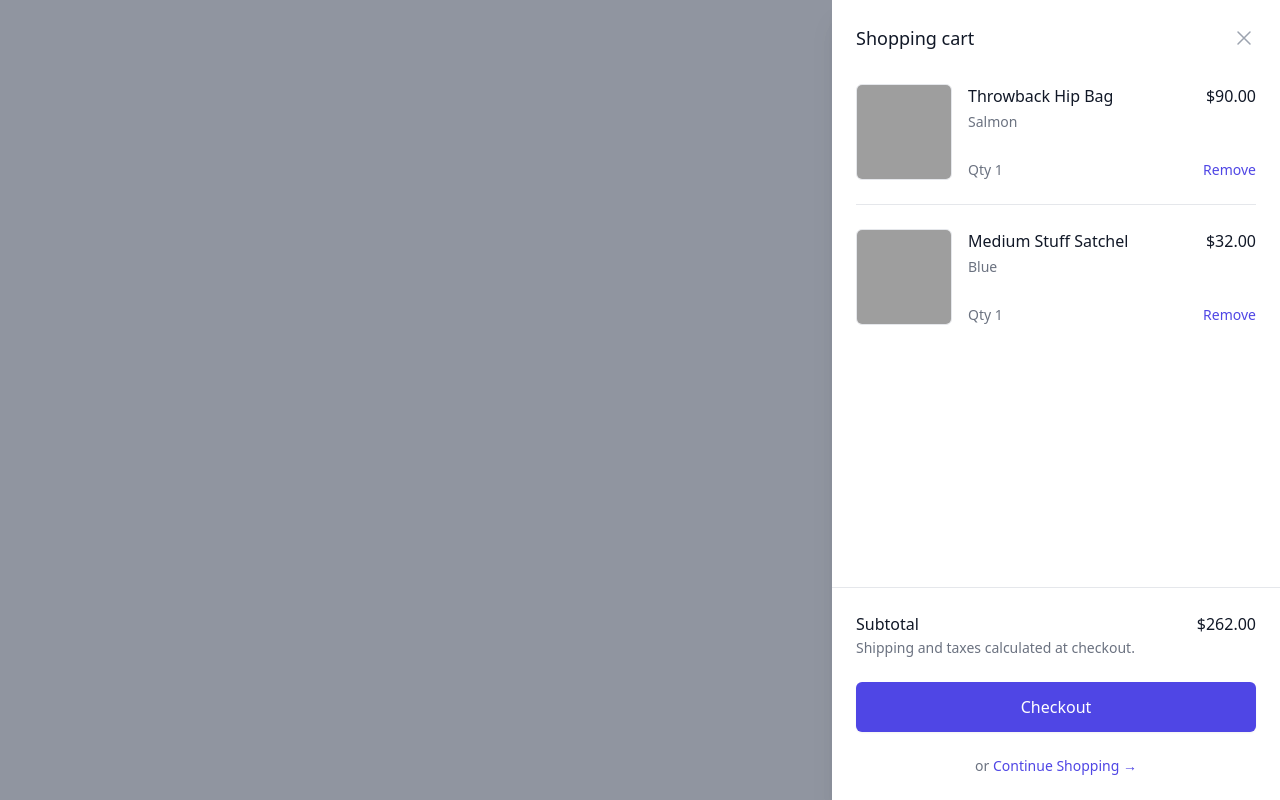
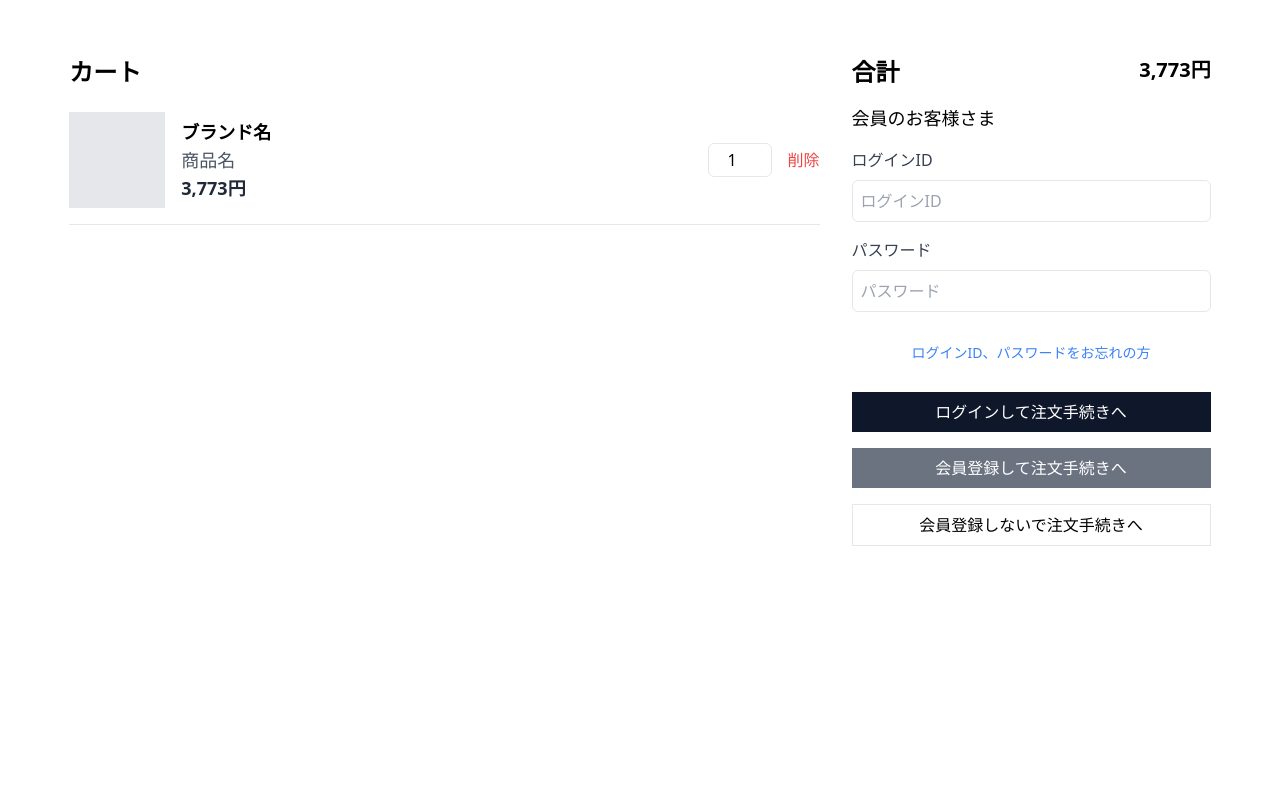
Before and after one commit to nakatievent/EcShopProject_React, a React (Create React App) app: page /cart in a window 1280 px wide. Built offline with nearby package versions, Linux system fonts and the light colour scheme; no server answers; grey boxes are pictures that could not be loaded.

Commit message:
カートのHTMLを仮実装

```diff
--- a/package.json
+++ b/package.json
@@ -9,6 +9,8 @@
     "@heroicons/react": "^2.1.3",
     "@mui/icons-material": "^5.15.19",
     "@mui/material": "^5.15.20",
+    "@stripe/react-stripe-js": "^2.7.1",
+    "@stripe/stripe-js": "^4.0.0",
     "@tanstack/react-query": "^5.40.1",
     "@testing-library/jest-dom": "^5.17.0",
     "@testing-library/react": "^13.4.0",
--- a/src/pages/Cart.tsx
+++ b/src/pages/Cart.tsx
@@ -30,126 +30,82 @@ export const Cart: FC = () => {
 	const [open, setOpen] = useState<boolean>(true)
 
 	return (
-		<Transition show={open}>
-			<Dialog className="relative z-10" onClose={setOpen}>
-				<TransitionChild
-					enter="ease-in-out duration-500"
-					enterFrom="opacity-0"
-					enterTo="opacity-100"
-					leave="ease-in-out duration-500"
-					leaveFrom="opacity-100"
-					leaveTo="opacity-0"
-				>
-					<div className="fixed inset-0 bg-gray-500 bg-opacity-75 transition-opacity" />
-				</TransitionChild>
-
-				<div className="fixed inset-0 overflow-hidden">
-					<div className="absolute inset-0 overflow-hidden">
-						<div className="pointer-events-none fixed inset-y-0 right-0 flex max-w-full pl-10">
-							<TransitionChild
-								enter="transform transition ease-in-out duration-500 sm:duration-700"
-								enterFrom="translate-x-full"
-								enterTo="translate-x-0"
-								leave="transform transition ease-in-out duration-500 sm:duration-700"
-								leaveFrom="translate-x-0"
-								leaveTo="translate-x-full"
-							>
-								<DialogPanel className="pointer-events-auto w-screen max-w-md">
-									<div className="flex h-full flex-col overflow-y-scroll bg-white shadow-xl">
-										<div className="flex-1 overflow-y-auto px-4 py-6 sm:px-6">
-											<div className="flex items-start justify-between">
-												<DialogTitle className="text-lg font-medium text-gray-900">Shopping cart</DialogTitle>
-												<div className="ml-3 flex h-7 items-center">
-													<button
-														type="button"
-														className="relative -m-2 p-2 text-gray-400 hover:text-gray-500"
-														onClick={() => setOpen(false)}
-													>
-														<span className="absolute -inset-0.5" />
-														<span className="sr-only">Close panel</span>
-														<XMarkIcon className="h-6 w-6" aria-hidden="true" />
-													</button>
-												</div>
-											</div>
-
-											<div className="mt-8">
-												<div className="flow-root">
-													<ul role="list" className="-my-6 divide-y divide-gray-200">
-														{products.map((product) => (
-															<li key={product.id} className="flex py-6">
-																<div className="h-24 w-24 flex-shrink-0 overflow-hidden rounded-md border border-gray-200">
-																	<img
-																		src={product.imageSrc}
-																		alt={product.imageAlt}
-																		className="h-full w-full object-cover object-center"
-																	/>
-																</div>
-
-																<div className="ml-4 flex flex-1 flex-col">
-																	<div>
-																		<div className="flex justify-between text-base font-medium text-gray-900">
-																			<h3>
-																				<a href={product.href}>{product.name}</a>
-																			</h3>
-																			<p className="ml-4">{product.price}</p>
-																		</div>
-																		<p className="mt-1 text-sm text-gray-500">{product.color}</p>
-																	</div>
-																	<div className="flex flex-1 items-end justify-between text-sm">
-																		<p className="text-gray-500">Qty {product.quantity}</p>
-
-																		<div className="flex">
-																			<button
-																				type="button"
-																				className="font-medium text-indigo-600 hover:text-indigo-500"
-																			>
-																				Remove
-																			</button>
-																		</div>
-																	</div>
-																</div>
-															</li>
-														))}
-													</ul>
-												</div>
-											</div>
-										</div>
-
-										<div className="border-t border-gray-200 px-4 py-6 sm:px-6">
-											<div className="flex justify-between text-base font-medium text-gray-900">
-												<p>Subtotal</p>
-												<p>$262.00</p>
-											</div>
-											<p className="mt-0.5 text-sm text-gray-500">Shipping and taxes calculated at checkout.</p>
-											<div className="mt-6">
-												<a
-													href="#"
-													className="flex items-center justify-center rounded-md border border-transparent bg-indigo-600 px-6 py-3 text-base font-medium text-white shadow-sm hover:bg-indigo-700"
-												>
-													Checkout
-												</a>
-											</div>
-											<div className="mt-6 flex justify-center text-center text-sm text-gray-500">
-												<p>
-													or{' '}
-													<button
-														type="button"
-														className="font-medium text-indigo-600 hover:text-indigo-500"
-														onClick={() => setOpen(false)}
-													>
-														Continue Shopping
-														<span aria-hidden="true"> &rarr;</span>
-													</button>
-												</p>
-											</div>
-										</div>
-									</div>
-								</DialogPanel>
-							</TransitionChild>
+		<div className="mx-auto w-11/12 mt-10">
+			<div className="flex flex-col lg:flex-row bg-white rounded-lg overflow-hidden">
+				{/* カート */}
+				<div className="w-full lg:w-2/3 p-4">
+					<h2 className="text-2xl font-bold mb-6">カート</h2>
+					<div className="flex items-center border-b pb-4 mb-4">
+						<div className="w-24 h-24 bg-gray-200 flex-shrink-0"></div>
+						<div className="ml-4 flex-grow">
+							<h3 className="text-sm font-semibold sm:text-lg">ブランド名</h3>
+							<p className="text-sm text-gray-600 sm:text-lg">商品名</p>
+							<p className="text-sm text-gray-800 font-bold sm:text-lg">3,773円</p>
+						</div>
+						<div className="flex items-center">
+							<input
+								type="number"
+								value="1"
+								className="w-16 p-1 border rounded-md text-center"
+							></input>
+							<button className="ml-4 text-red-500">削除</button>
 						</div>
 					</div>
 				</div>
-			</Dialog>
-		</Transition>
+				{/* カートとお会計情報の間 */}
+				<div className="w-full lg:w-1/3 p-4">
+					<div className="flex justify-between">
+						<h2 className="text-2xl font-bold mb-4">合計</h2>
+						<p className="text-xl font-semibold mb-4">3,773円</p>
+					</div>
+					<h2 className="text-lg mb-4">会員のお客様さま</h2>
+					<div className="mb-4">
+						<label
+							htmlFor="login-id"
+							className="block text-gray-700 mb-2"
+						>
+							ログインID
+						</label>
+						<input
+							type="text"
+							id="login-id"
+							className="w-full p-2 border rounded-md"
+							placeholder="ログインID"
+						></input>
+					</div>
+					<div className="mb-4">
+						<label
+							htmlFor="password"
+							className="block text-gray-700 mb-2"
+						>
+							パスワード
+						</label>
+						<input
+							type="password"
+							id="password"
+							className="w-full p-2 border rounded-md"
+							placeholder="パスワード"
+						></input>
+					</div>
+					<div className="text-center my-7">
+						<a
+							href="#"
+							className="text-blue-500 text-sm"
+						>
+							ログインID、パスワードをお忘れの方
+						</a>
+					</div>
+					<div className="mb-4">
+						<button className="w-full p-2 bg-slate-900 text-white">ログインして注文手続きへ</button>
+					</div>
+					<div className="mb-4">
+						<button className="w-full p-2 bg-gray-500 text-white">会員登録して注文手続きへ</button>
+					</div>
+					<div>
+						<button className="w-full p-2 bg-white text-black border">会員登録しないで注文手続きへ</button>
+					</div>
+				</div>
+			</div>
+		</div>
 	)
 }
```
Also changed, not shown: 1 other file (tests, documents, lock files or other folders).
